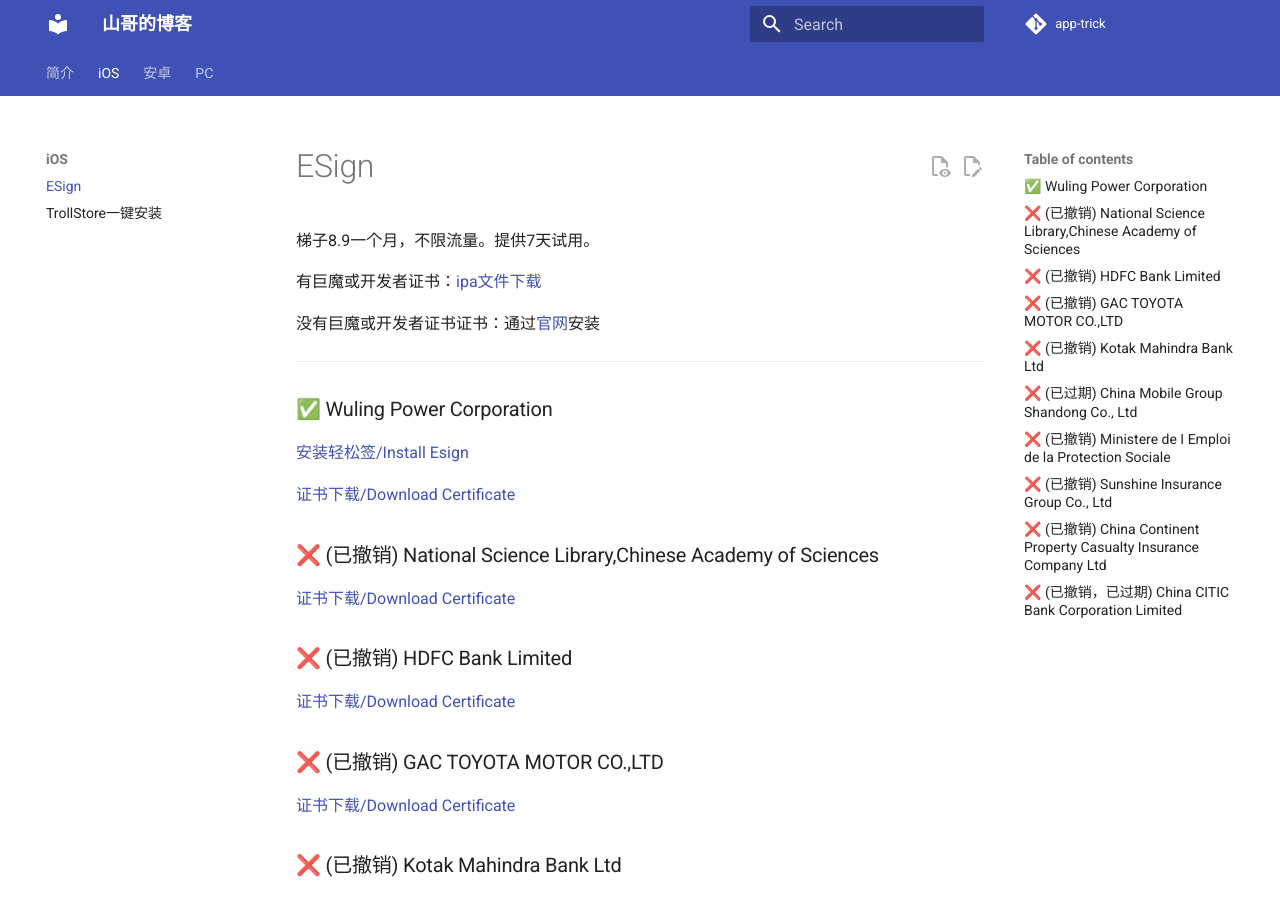
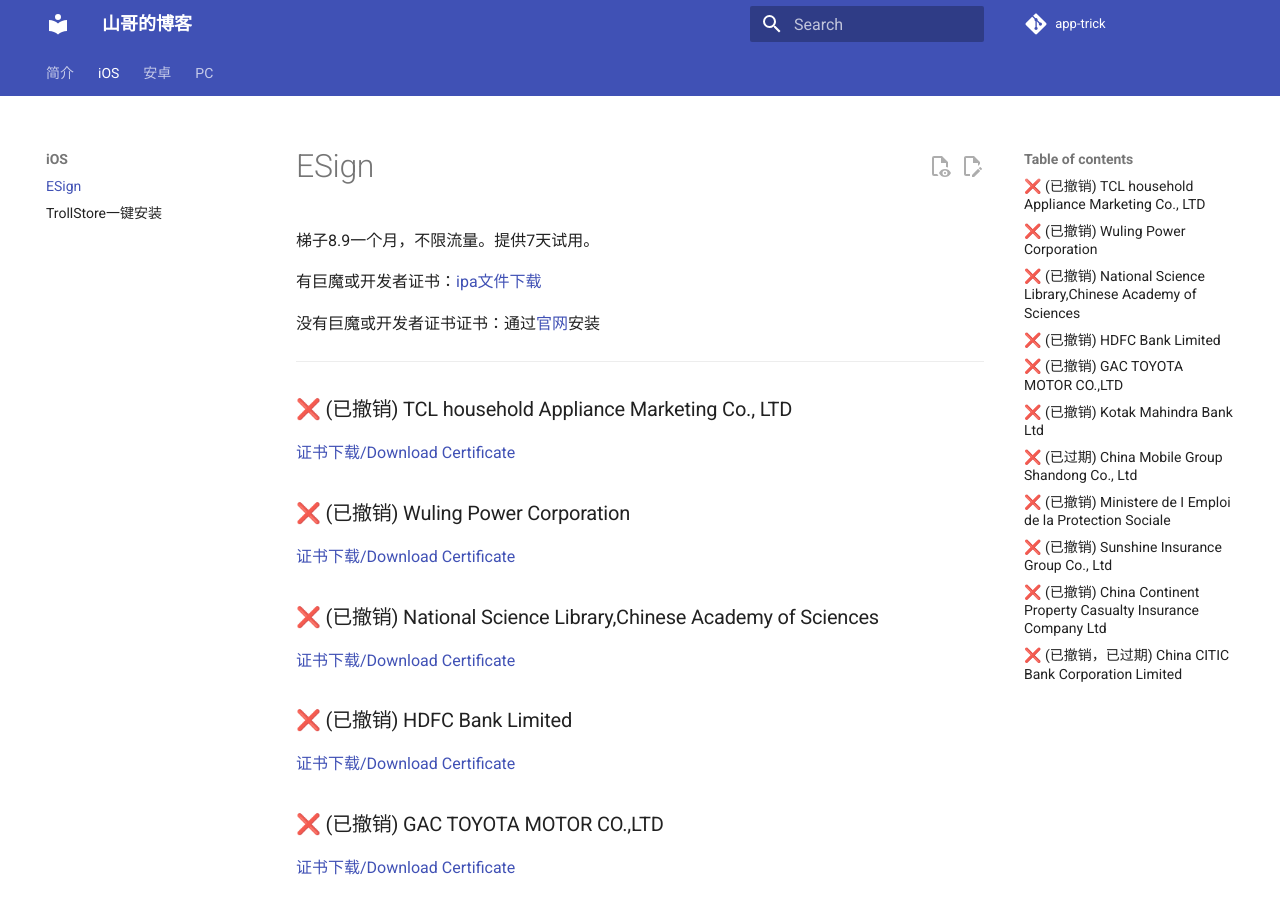
Before and after one commit to app-trick/app-trick.github.io, an MkDocs documentation site: the page built from docs/iOS/Esign.md, in a window 1280 px wide and 900 px high. Built offline with MkDocs 1.6.1 and Material for MkDocs 9.7.7, drawn with Linux system fonts in a browser that asks for light colours; comment, search, counter and statistics services are not loaded.

Commit message:
Esign Repo Update

```diff
--- a/docs/iOS/Esign.md
+++ b/docs/iOS/Esign.md
@@ -8,9 +8,9 @@
 
 ---
 
-### ✅  Wuling Power Corporation
-[安装轻松签/Install Esign](itms-services://?action=download-manifest&url=https://app-trick.github.io/iOS/plist/com.emfucksllx.fhzefdvo.plist)
-
+### ❌ (已撤销) TCL household Appliance Marketing Co., LTD
+[证书下载/Download Certificate](/iOS/cert/TCL%20household%20Appliance%20Marketing%20Co.%2C%20LTD.zip)
+### ❌ (已撤销) Wuling Power Corporation
 [证书下载/Download Certificate](/iOS/cert/Wuling%20Power%20Corporation.zip)
 ### ❌ (已撤销) National Science Library,Chinese Academy  of Sciences
 [证书下载/Download Certificate](/iOS/cert/National%20Science%20Library%2CChinese%20Academy%20%20of%20Sciences.zip)
--- a/docs/iOS/cert/list.txt
+++ b/docs/iOS/cert/list.txt
@@ -1,3 +1,4 @@
+TCL household Appliance Marketing Co., LTD.zip
 Wuling Power Corporation.zip
 National Science Library,Chinese Academy  of Sciences.zip
 HDFC Bank Limited.zip
```
Also changed, not shown: docs/iOS/TrollHelperOTA.md (+1 -3 lines), docs/iOS/TrollInstallerMDC.md (+1 -3 lines), docs/iOS/TrollInstallerX.md (+1 -3 lines), docs/iOS/TrollMisaka.md (+1 -3 lines), docs/iOS/es.png (deleted), docs/iOS/ts.png (deleted), 8 other files.
